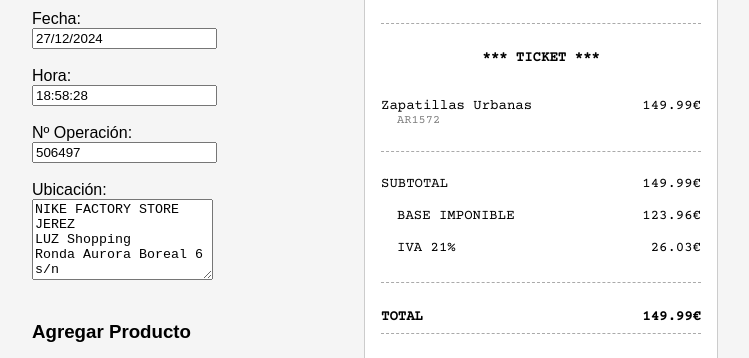
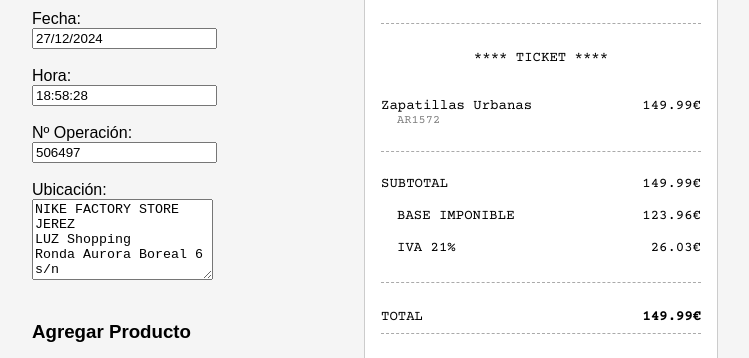
Before and after one commit to FeruglioProg/facturas-app, a plain HTML site: page index.html in a window 1280 px wide. Shown: the part 263-621 px from the top of the page, without its empty margins (8-757 px from the left). Drawn offline with nearby package versions, Linux system fonts and the light colour scheme.

Commit message:
facturas-app

```diff
--- a/index.html
+++ b/index.html
@@ -77,7 +77,7 @@
     <img class="ticket-logo" id="ticket-logo" src="" alt="Logo de marca" />
     <div id="ticket-ubicacion"></div>
     <hr />
-    <strong>*** TICKET ***</strong>
+    **** TICKET ****
   </div>
   <div class="productos" id="lista-productos"></div>
   <div class="totales-box" id="totales"></div>
@@ -176,7 +176,7 @@ function actualizarTicket() {
     <div class="totales-linea"><span style="margin-left: 1rem;">BASE IMPONIBLE</span><span>${base.toFixed(2)}${simbolo}</span></div>
     <div class="totales-linea"><span style="margin-left: 1rem;">IVA 21%</span><span>${iva.toFixed(2)}${simbolo}</span></div>
     <hr>
-    <div class="totales-linea"><strong>TOTAL</strong><strong>${subtotal.toFixed(2)}${simbolo}</strong></div>`;
+    <div class="totales-linea">TOTAL<strong>${subtotal.toFixed(2)}${simbolo}</strong></div>`;
 
   document.getElementById("articulos-info").innerText = `NUMERO DE ARTICULOS: ${productos.length}\nNUMERO DE DEVOLUCIONES: 0`;
   document.getElementById("ticket-fecha").textContent = document.getElementById("fecha").value;
```
